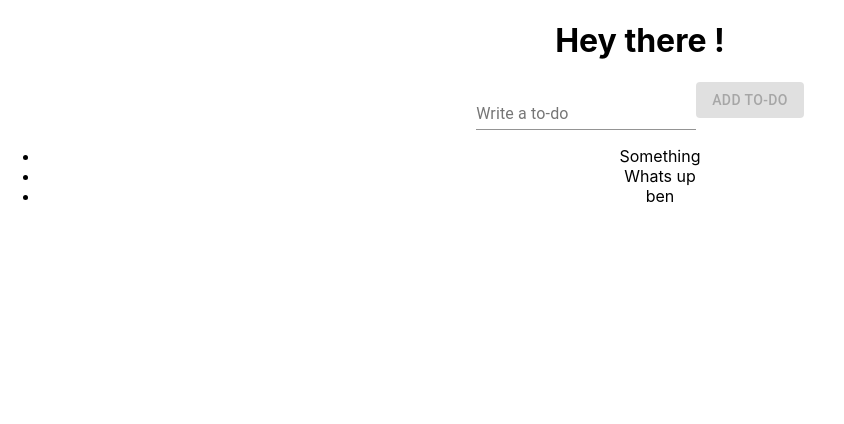
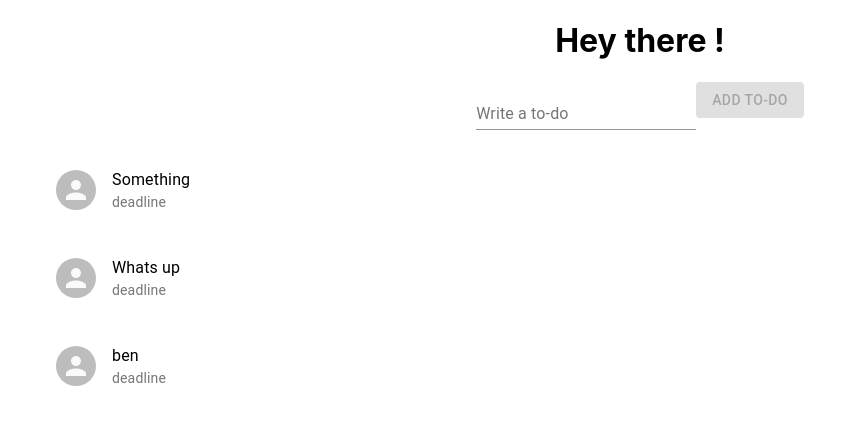
Before and after one commit to ambujbhog/ReactJS_To-do-List, a React (Create React App) app in the folder todo_app/: page / in a window 1280 px wide. Shown: the top 424 px of the page, without its empty margins (0-844 px from the left). Built offline with nearby package versions, Linux system fonts and the light colour scheme.

Commit message:
Improving UI with Material.ui

```diff
--- a/todo_app/src/App.js
+++ b/todo_app/src/App.js
@@ -1,6 +1,7 @@
 import './App.css';
 import { Button, FormControl, Input, InputLabel } from '@material-ui/core';
 import React, { useState } from 'react';
+import Todo from './Todo'
 
 function App() {
   const [todos, setTodos] = useState(['Something', 'Whats up','ben']);
@@ -31,7 +32,7 @@
 
       <ul>
         {todos.map(todo => (
-          <li>{todo}</li>
+          <Todo text ={todo}/>
         ))}
       </ul>
     </div>
--- a/todo_app/src/Todo.js
+++ b/todo_app/src/Todo.js
@@ -0,0 +1,19 @@
+import React from 'react';
+import './Todo.css';
+import {List, Avatar, ListItem, ListItemAvatar, ListItemText} from '@material-ui/core';
+
+function Todo(props) {
+    return (
+        <List>
+            <ListItem>
+                <ListItemAvatar>
+                    <Avatar>
+                    </Avatar>
+                </ListItemAvatar>
+                <ListItemText primary={props.text} secondary="deadline"/>
+            </ListItem>
+        </List>
+    )
+}
+
+export default Todo
```
Also changed, not shown: todo_app/src/Todo.css (added).
